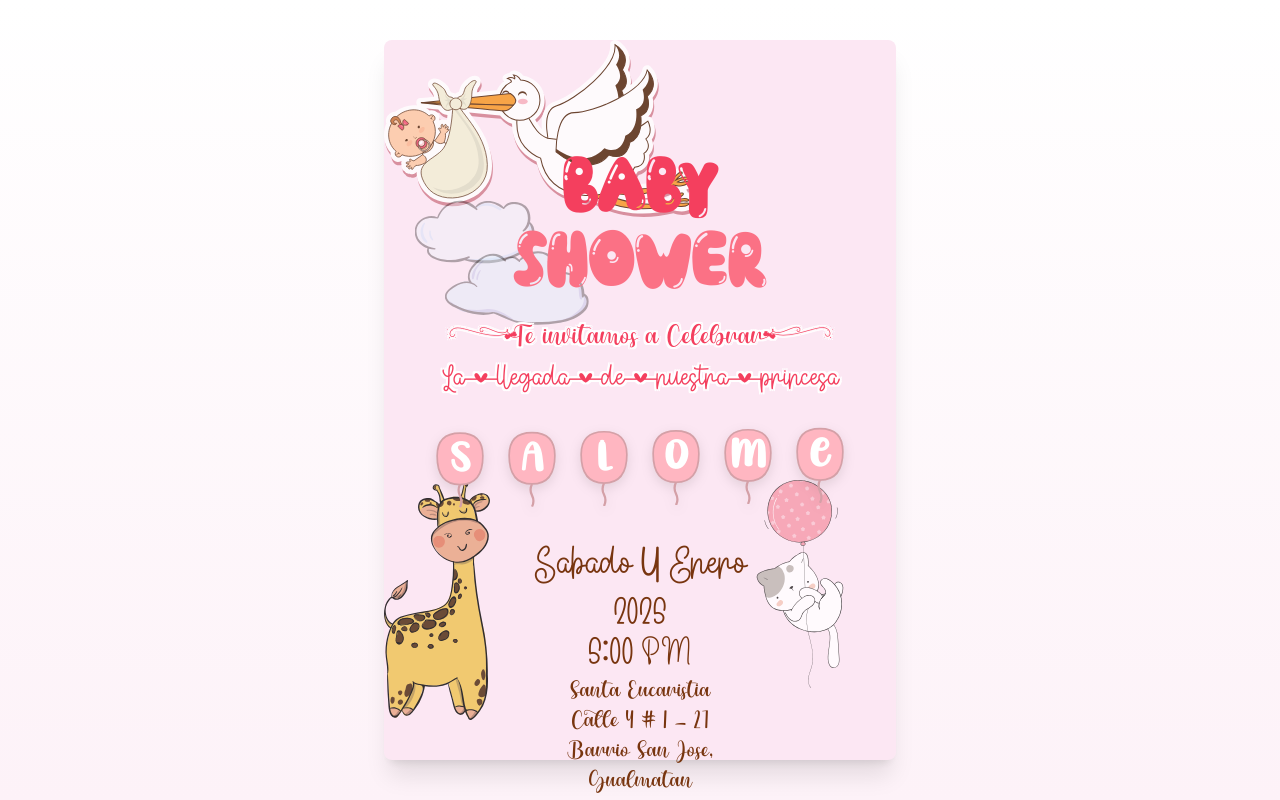
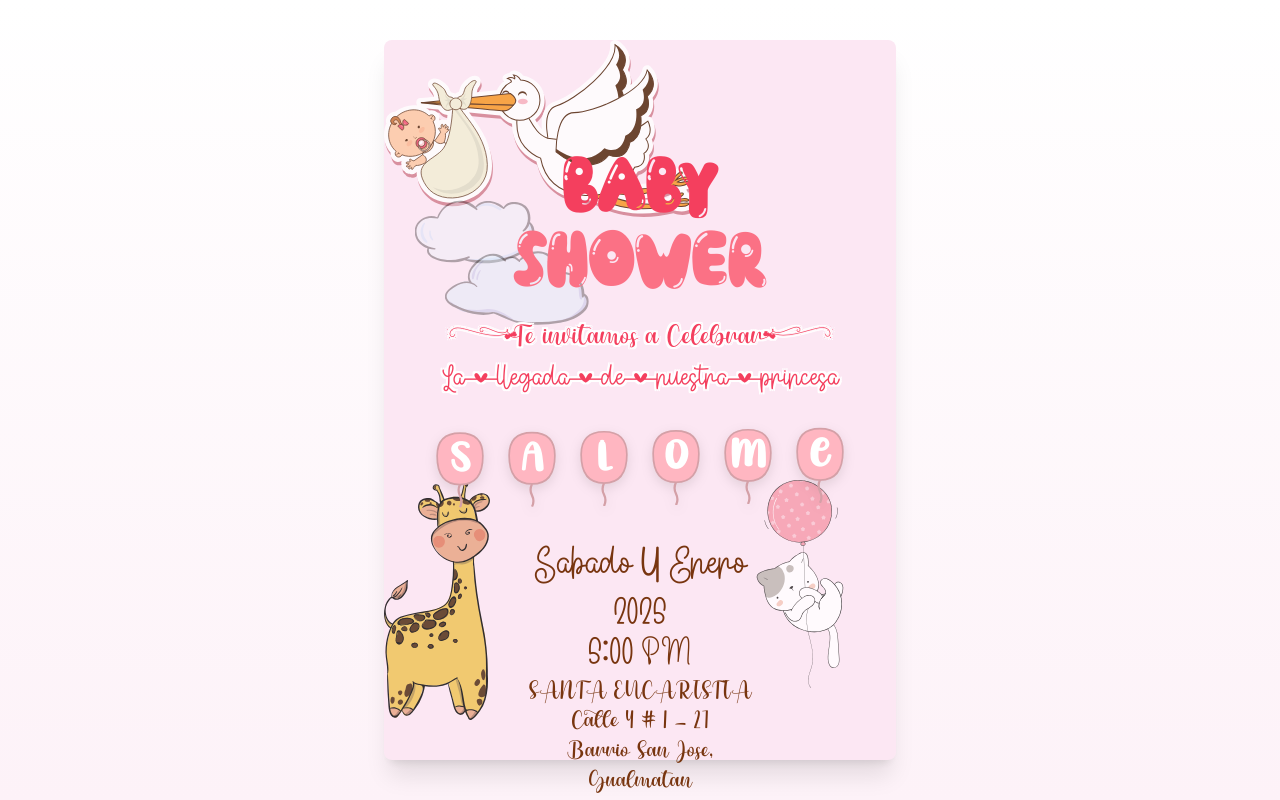
Before and after one commit to edison-enriquez/baby-shower-invitation, a Next.js app: page / in a window 1280 px wide. Built offline with nearby package versions, Linux system fonts and the light colour scheme.

Commit message:
Actualizar page.js

```diff
--- a/src/app/page.js
+++ b/src/app/page.js
@@ -110,7 +110,7 @@ const MainInvitation = () => (
       </div>
 
       <div className="mt-[1vh] text-[2vh] sm:text-[2.5vh] text-amber-900 font-girl2">
-        <div>Santa Eucaristía <br />Calle 4 # 1 - 27 <br /> Barrio San Jose,<br /> Gualmatán</div>
+        <div>SANTA EUCARISTÍA <br />Calle 4 # 1 - 27 <br /> Barrio San Jose,<br /> Gualmatán</div>
       </div>
     </div>
 
```
